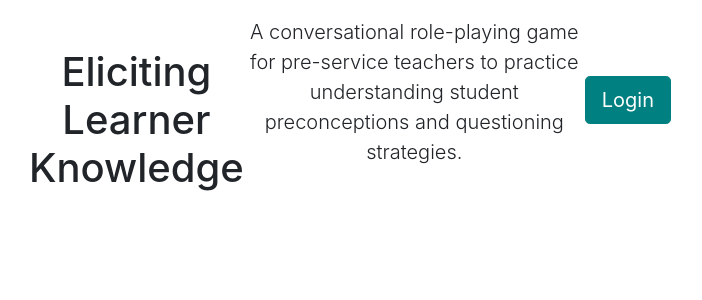
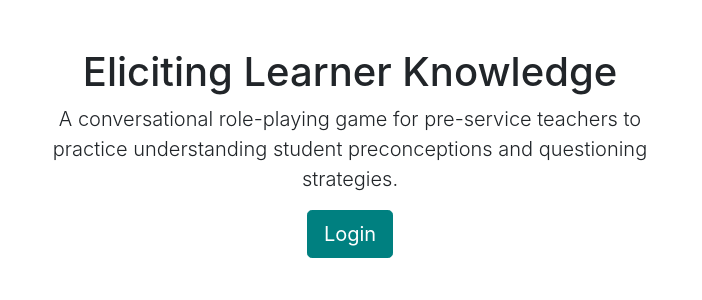
Before and after one commit to mit-teaching-systems-lab/newelk, a Django app: page / in a window 1280 px wide. Shown: the part 56-356 px from the top of the page, without its empty margins (290-992 px from the left). Run offline with Django 3.2, Linux system fonts and the light colour scheme; some libraries are stand-ins or nearby versions.

Commit message:
Removed about class from main div
It is causing unexpected changes in the layout of the cover page.

```diff
--- a/accounts/templates/landing_page.html
+++ b/accounts/templates/landing_page.html
@@ -5,7 +5,7 @@
 {% block content %}
 
 <main>
-<div class="container cover-container about">
+<div class="container cover-container">
 
             <h1 class="mt-5">Eliciting Learner Knowledge</h1>
             <p class="lead"> A conversational role-playing game for pre-service teachers to practice understanding student preconceptions and questioning strategies. </p>
```
